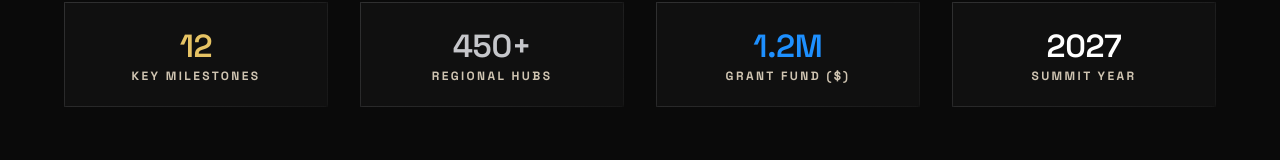
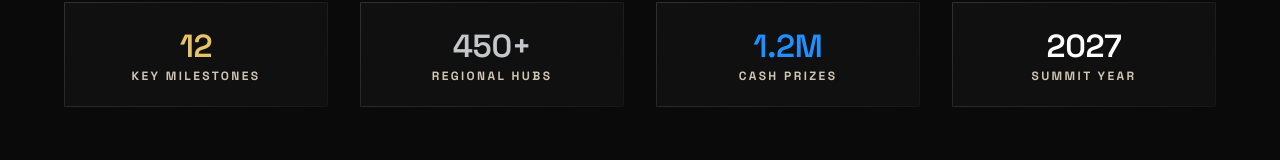
Before and after one commit to o7nolah-lgtm/Axeleron, a Next.js app: page / in a window 1280 px wide. Shown: the part 6285-6445 px from the top of the page. Built offline with nearby package versions, Linux system fonts and the light colour scheme.

Commit message:
feat: add Timeline component to visualize project roadmap and key event phases

```diff
--- a/components/Timeline.tsx
+++ b/components/Timeline.tsx
@@ -91,7 +91,7 @@ export default function Timeline() {
           {[
             { val: "12",   color: "text-primary",    label: "Key Milestones" },
             { val: "450+", color: "text-secondary",  label: "Regional Hubs"  },
-            { val: "1.2M", color: "text-[#1E90FF]",  label: "Grant Fund ($)" },
+            { val: "1.2M", color: "text-[#1E90FF]",  label: "Cash Prizes" },
             { val: "2027", color: "text-white",      label: "Summit Year"    },
           ].map((s) => (
             <div key={s.label} className="glass-card p-6 text-center">
```
